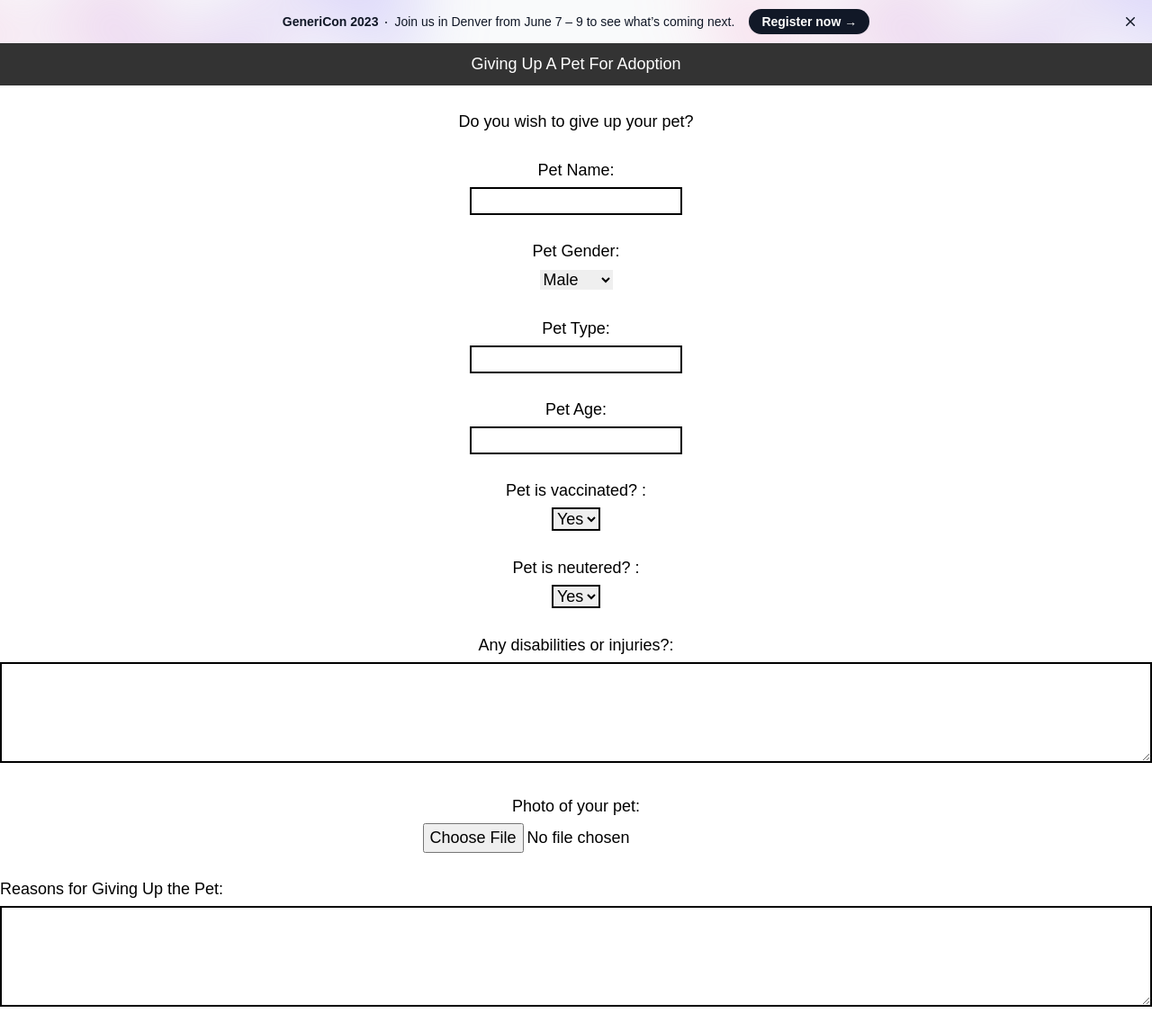
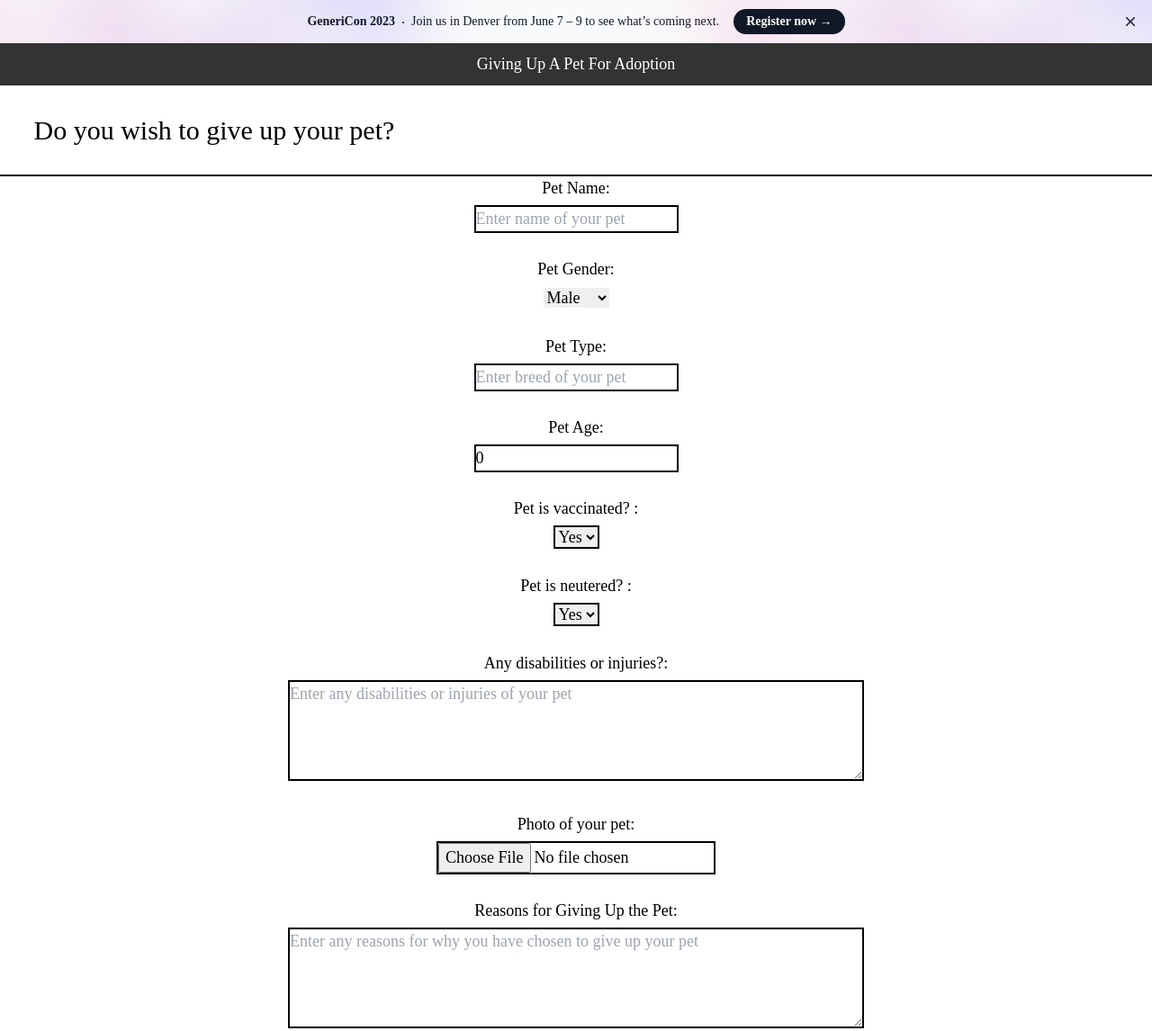
Before and after one commit to Shravan2073/Paw-Stop, a website: page UID_Proj_GiveUpPet_2.html in a window 1280 px wide. Shown: the top 1146 px of the page at 90% size. Drawn offline with nearby package versions, Linux system fonts and the light colour scheme.

Commit message:
Updated Rehoming page

```diff
--- a/UID_Proj_GiveUpPet_2.html
+++ b/UID_Proj_GiveUpPet_2.html
@@ -9,9 +9,18 @@
         <title>PawStop | Give-pet</title>
 
         <style>
-
+            #LegID {
+                font-family: 'Times New Roman', Times, serif;
+                font-size:30px;
+                text-align:left;
+            }
+            #hr1 {
+                height:2px;
+                background-color: black;
+                border:none;
+            }
             body {
-                font-family: Arial, sans-serif;
+                font-family: 'Times New Roman', Times, serif;
                 font-size:large;
             }
             header {
@@ -27,12 +36,12 @@
                 display: block;
                 margin-bottom: 5px;
             }
-
-            /*input[type="text"],
+            /*input[type="text"] {
+                size:"25";
+            }
             input[type="number"],*/
-
             textarea {
-                width: 100%;
+                width: 50%;
                 padding: 8px;
                 margin-bottom: 10px;
                 box-sizing: border-box;
@@ -100,9 +109,16 @@
 
         <form id="adoptionForm" method="post" action="about:blank" enctype="multipart/form-data" >
             <fieldset>
-                <legend style="text-align:center">Do you wish to give up your pet?</legend><br>
+                <legend id="LegID">
+                    &nbsp;&nbsp;&nbsp;&nbsp;
+                    Do you wish to give up your pet?
+                </legend>
+                <br>
+
+                <hr id="hr1">
+
                 <label for="petName">Pet Name:</label>
-                <input type="text" id="petName" name="petName" style="border:2px solid black" required>
+                <input type="text" id="petName" name="petName" style="border:2px solid black" placeholder="Enter name of your pet" required>
                 <br><br>
 
                 <label for="petGender">Pet Gender: </label>
@@ -113,11 +129,11 @@
                 <br><br>
 
                 <label for="petType">Pet Type:</label>
-                <input type="text" id="petType" name="petType" style="border:2px solid black" required>
+                <input type="text" id="petType" name="petType" style="border:2px solid black" placeholder="Enter breed of your pet" required>
                 <br><br>
 
                 <label for="petAge">Pet Age:</label>
-                <input type="number" id="petAge" name="petAge" min="0" style="border:2px solid black" required>
+                <input type="number" id="petAge" name="petAge" min="0" style="border:2px solid black" value="0" required>
                 <br><br>
 
                 <label for="petVacc">Pet is vaccinated? : </label>
@@ -135,15 +151,15 @@
                 <br><br>
 
                 <label for="petDisAndInj">Any disabilities or injuries?:</label>
-                <textarea id="petDisAndInj" name="petDisAndInj" rows="4" style="border:2px solid black" required></textarea>
+                <textarea id="petDisAndInj" name="petDisAndInj" rows="4" style="border:2px solid black" placeholder="Enter any disabilities or injuries of your pet" required></textarea>
                 <br><br>
 
                 <label for="petPhoto">Photo of your pet:</label>
-                <input type="file" name="photo" id="petPhoto" value="Upload an image of your pet" required/>
+                <input type="file" name="photo" id="petPhoto" value="Upload an image of your pet" style="border:2px solid black" required/>
                 <br><br>
 
-                <label for="reasons" style="text-align:left">Reasons for Giving Up the Pet:</label>
-                <textarea id="reasons" name="reasons" rows="4" style="border:2px solid black" required></textarea>
+                <label for="reasons">Reasons for Giving Up the Pet:</label>
+                <textarea id="reasons" name="reasons" rows="4" style="border:2px solid black" placeholder="Enter any reasons for why you have chosen to give up your pet" required></textarea>
                 <br><br>
 
                 <input type="submit" value="Submit">
```
